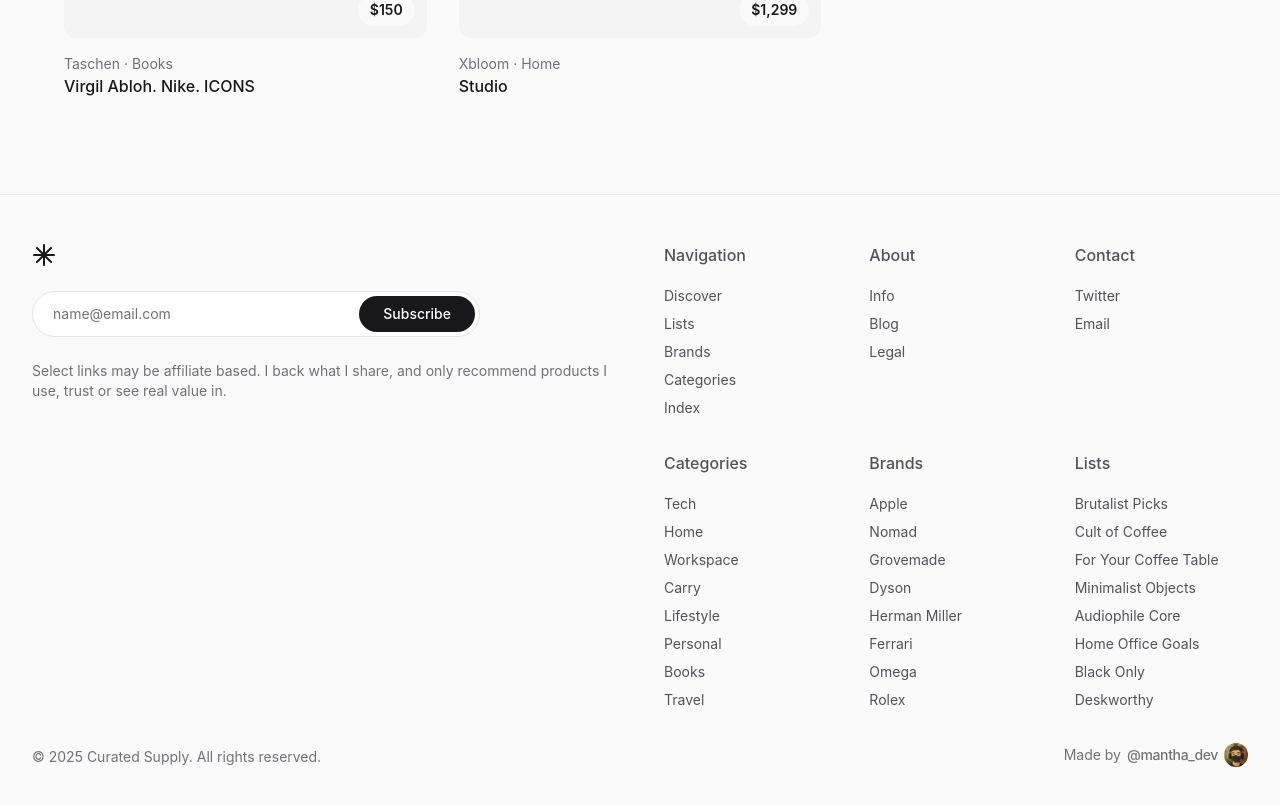
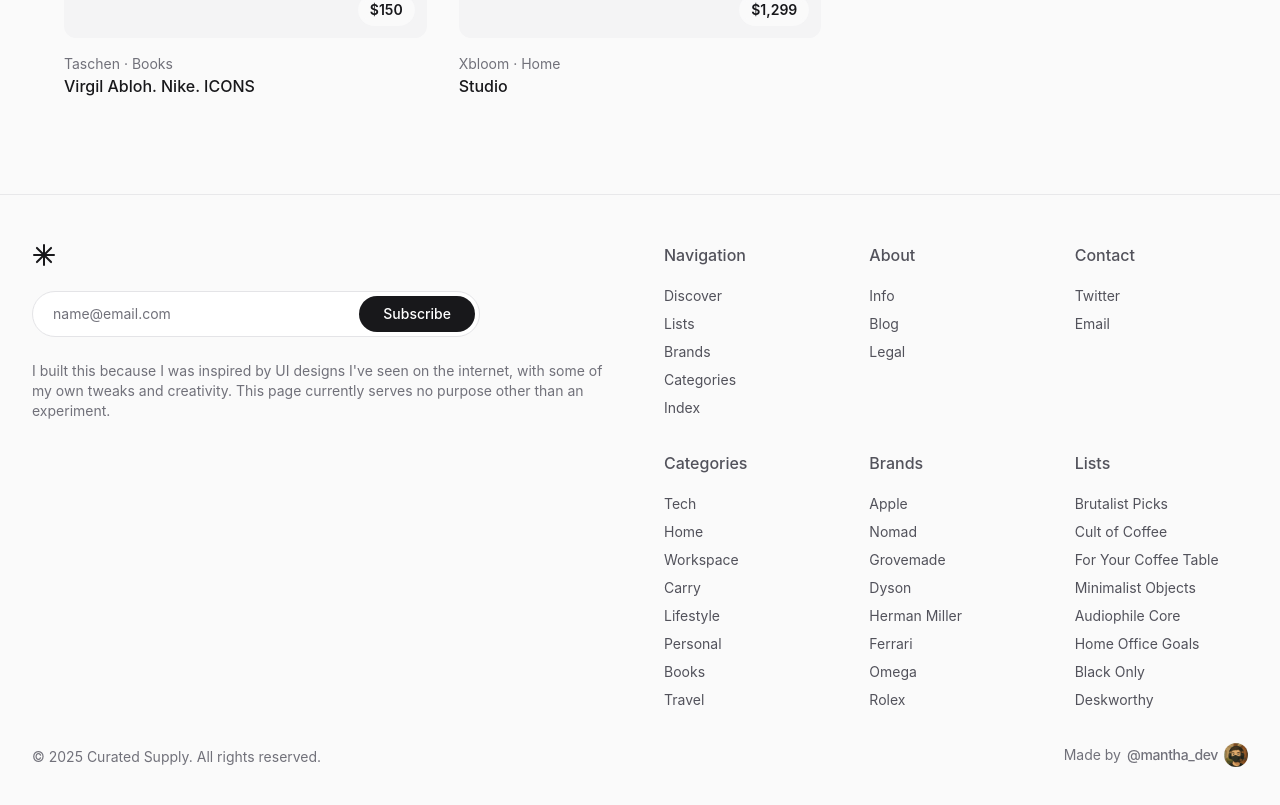
Before and after one commit to phalla-doll/curated-products-showcase, a React (Vite) app: page / in a window 1280 px wide. Shown: the part 5286-6091 px from the top of the page. Built offline with nearby package versions, Linux system fonts and the light colour scheme.

Commit message:
Update Footer component: change affiliate disclosure to project description highlighting inspiration and purpose as an experiment.

```diff
--- a/src/components/Footer.tsx
+++ b/src/components/Footer.tsx
@@ -43,10 +43,11 @@
                             </form>
                         </div>
 
-                        {/* Affiliate Disclosure */}
+                        {/* About This Project */}
                         <p className="text-sm text-zinc-500 mb-auto">
-                            Select links may be affiliate based. I back what I share, and only
-                            recommend products I use, trust or see real value in.
+                            I built this because I was inspired by UI designs I've seen on the
+                            internet, with some of my own tweaks and creativity. This page currently
+                            serves no purpose other than an experiment.
                         </p>
 
                         {/* Copyright */}
```
